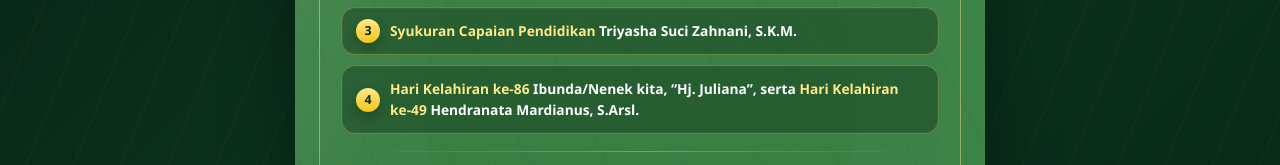
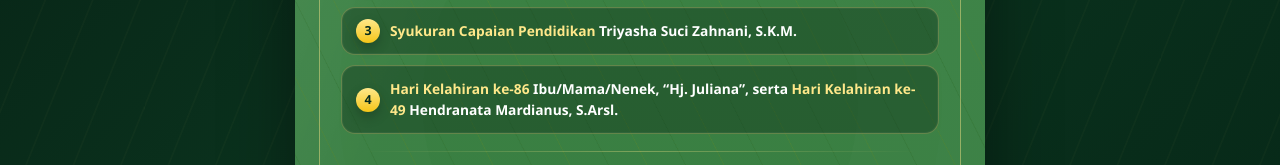
Before and after one commit to khairulabdi154/Undangan-Web_Bu-Isal, a plain HTML site: page index.html in a window 1280 px wide. Shown: the part 505-670 px from the top of the page. Drawn offline with Linux system fonts and the light colour scheme.

Commit message:
Update index.html

```diff
--- a/index.html
+++ b/index.html
@@ -571,7 +571,7 @@
           <li data-no="1"><strong>Promosi Doktor</strong> Dr. drg. Siti Salmiah, Sp.KGA., Subsp.KKA(K)., FICD.</li>
           <li data-no="2"><strong>Syukuran Capaian Pendidikan</strong> Khairul Abdi, S. Kom., M. Kom.</li>
           <li data-no="3"><strong>Syukuran Capaian Pendidikan</strong> Triyasha Suci Zahnani, S.K.M.</li>
-          <li data-no="4"><strong>Hari Kelahiran ke-86</strong> Ibunda/Nenek kita, “Hj. Juliana”, serta <strong>Hari Kelahiran ke-49</strong> Hendranata Mardianus, S.Arsl.</li>
+          <li data-no="4"><strong>Hari Kelahiran ke-86</strong> Ibu/Mama/Nenek, “Hj. Juliana”, serta <strong>Hari Kelahiran ke-49</strong> Hendranata Mardianus, S.Arsl.</li>
         </ol>
 
         <hr class="divider reveal" style="--delay: 340ms">
```
